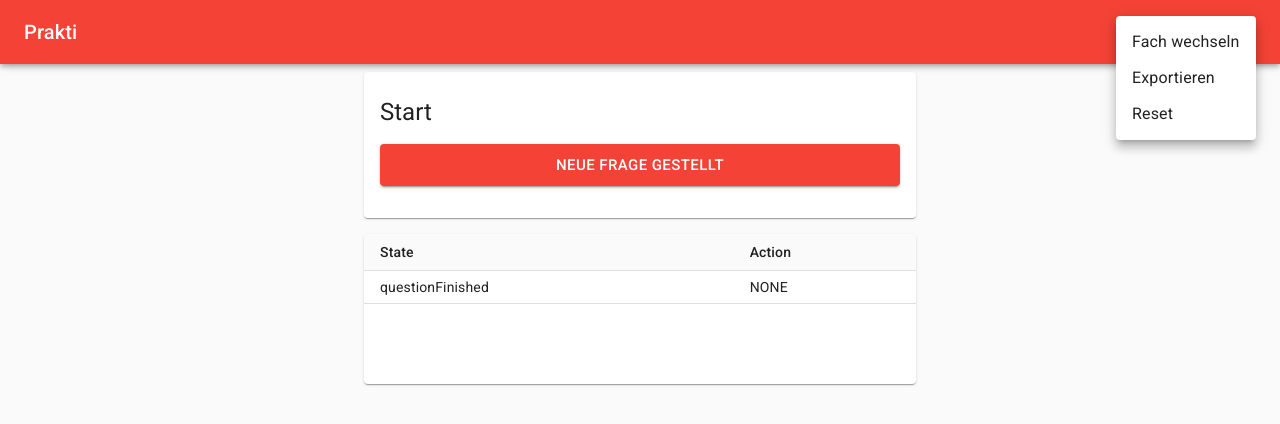
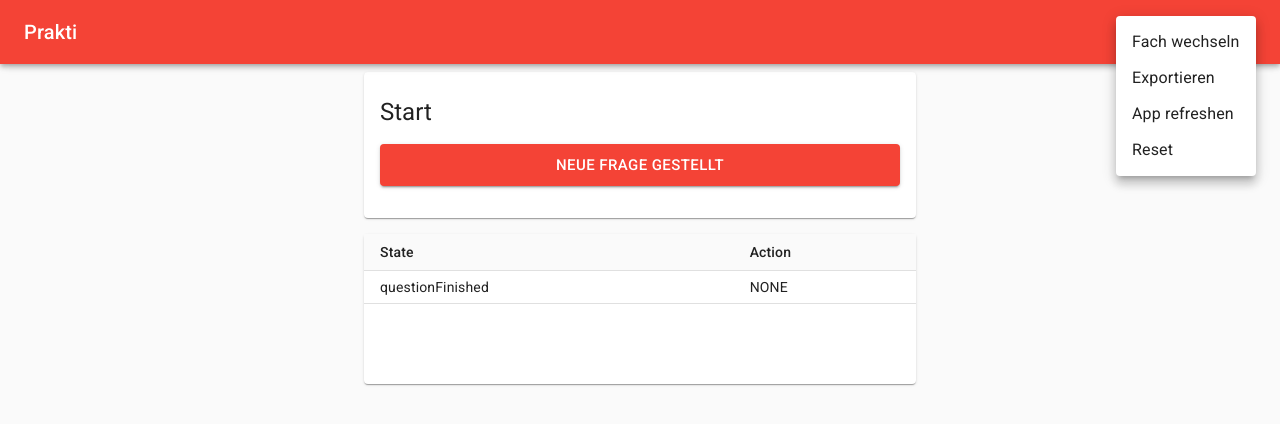
Before and after one commit to lightningboss/prakti, a React (Create React App) app: page / in a window 1280 px wide. Both pictures are taken after a click on the button 1232 px from the left and 32 px from the top of the page. Shown: the top 424 px of the page. Built offline with nearby package versions, Linux system fonts and the light colour scheme.

Commit message:
Add refresh code button

```diff
--- a/src/App.js
+++ b/src/App.js
@@ -69,6 +69,7 @@ const App = () => {
             redo={redo}
             canUndo={canUndo}
             canRedo={canRedo}
+            refreshApp={() => window.location.reload()}
             resetData={() => {
                 const shouldReset = window.confirm('Are you sure?');
                 if (!shouldReset) {
--- a/src/PageWrapper.js
+++ b/src/PageWrapper.js
@@ -32,6 +32,7 @@ const PageWrapper = ({
     redo,
     canUndo,
     canRedo,
+    refreshApp,
 }) => {
     const classes = useStyles();
     const [anchorEl, setAnchorEl] = useState(null);
@@ -95,6 +96,13 @@ const PageWrapper = ({
                         </MenuItem>
                         <MenuItem
                             onClick={() => {
+                                refreshApp();
+                            }}
+                        >
+                            App refreshen
+                        </MenuItem>
+                        <MenuItem
+                            onClick={() => {
                                 handleClose();
                                 resetData();
                             }}
```
